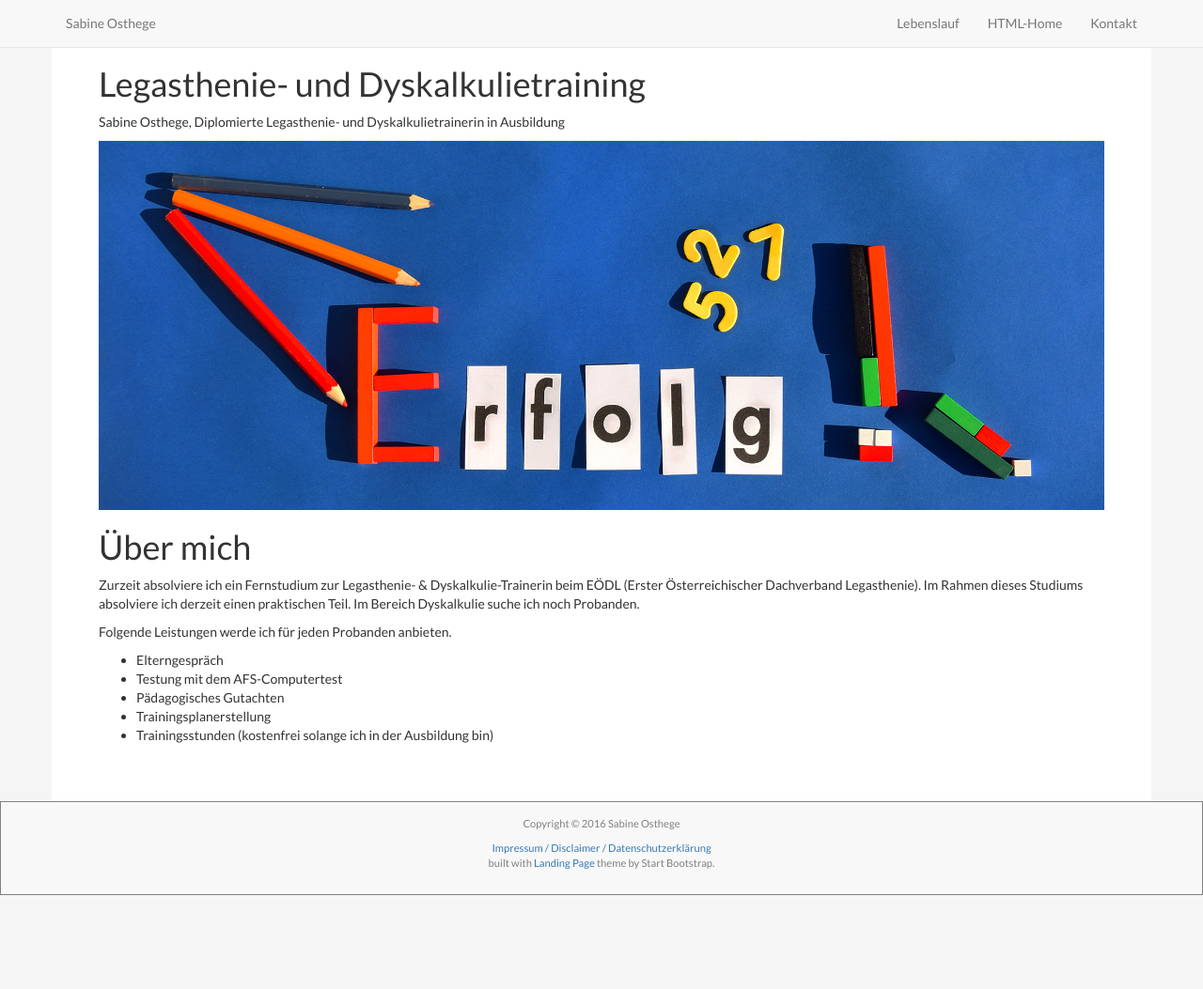
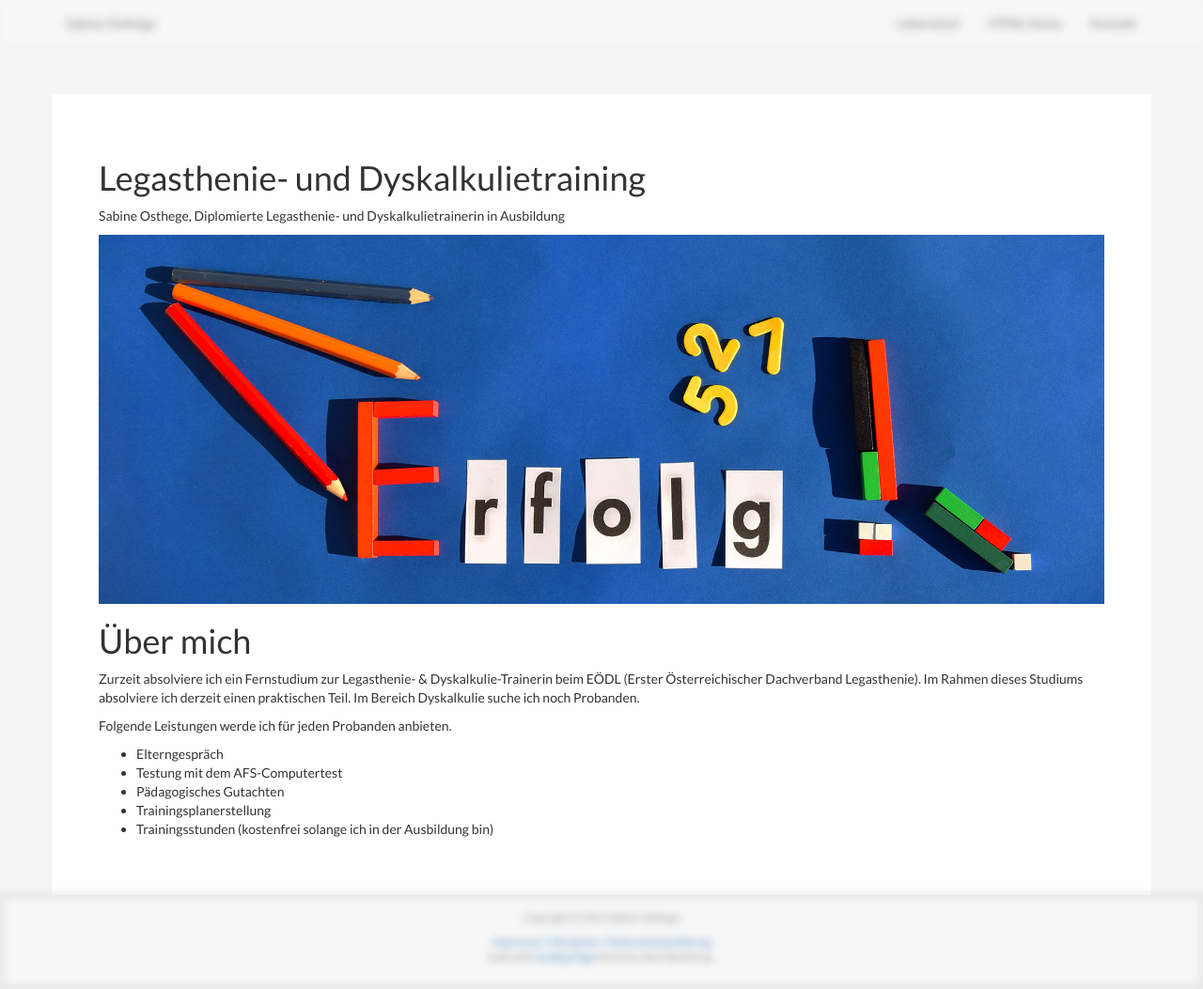
Before and after one commit to sabineosthege/sabineosthege.github.io, a Jekyll site: the page built from index.md, in a window 1280 px wide and 1053 px high. Shown: the whole window at 94% size. Built offline with Jekyll 4.4.1, drawn with Linux system fonts in a browser that asks for light colours; nearby versions of some CDN libraries.

Commit message:
layouting

```diff
--- a/css/landing-page.css
+++ b/css/landing-page.css
@@ -97,6 +97,8 @@ body {
 
 
 .content {
+    margin-top: 100px;
+    margin-bottom: 50 px;
 }
 
 .content .container {
@@ -173,6 +175,15 @@ body {
     }
 }
 
+.navbar {
+    background-color: rgba(248, 248, 248, 0.8);
+    -webkit-filter: blur(5px);
+    -moz-filter: blur(5px);
+    -o-filter: blur(5px);
+    -ms-filter: blur(5px);
+    filter: blur(5px);
+}
+
 footer {
     background-color: #f8f8f8;
     border: 1px solid !important;
```
